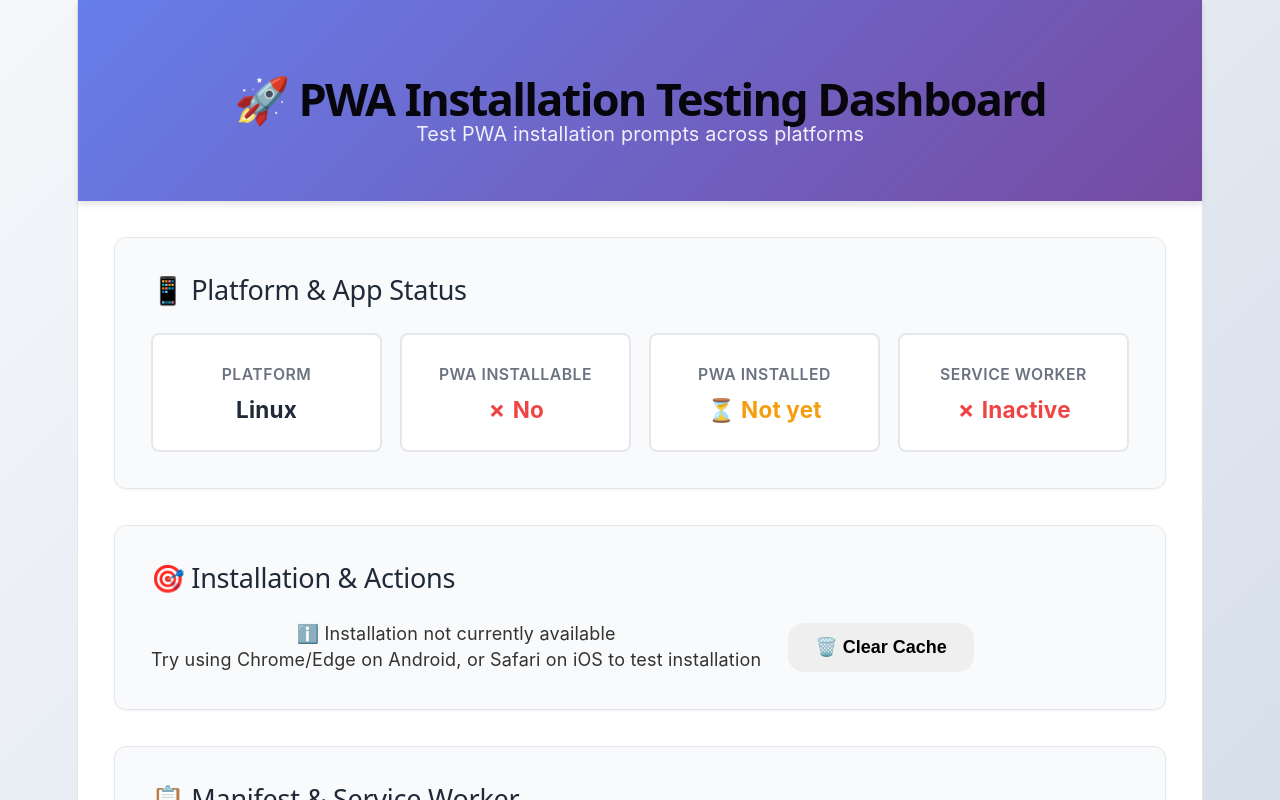
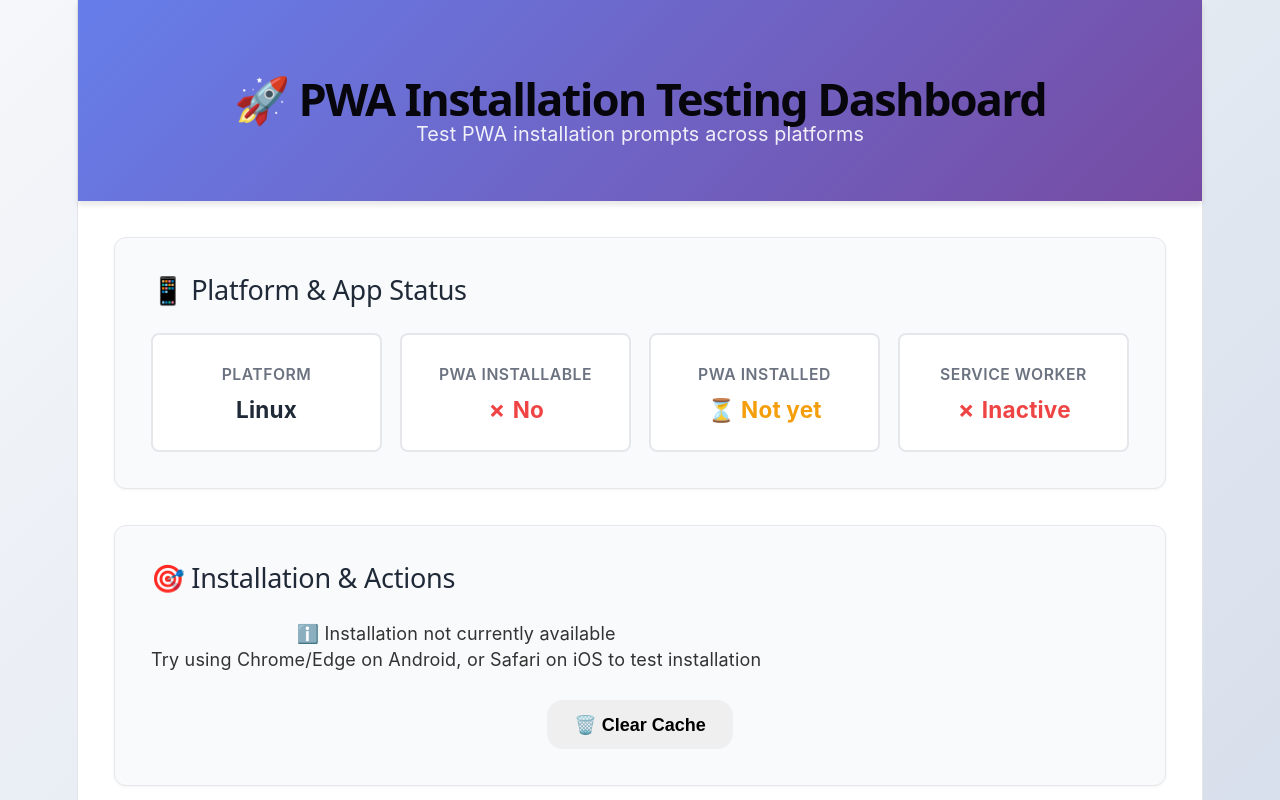
Before and after one commit to echchoi/pwa-install-test, a React (Vite) app: page / in a window 1280 px wide. Shown: the top 800 px of the page. Built offline with nearby package versions, Linux system fonts and the light colour scheme.

Commit message:
Fix button vertical stacking and spacing in iOS Safari

```diff
--- a/src/App.tsx
+++ b/src/App.tsx
@@ -96,9 +96,14 @@ function App() {
               <p>ℹ️ Installation not currently available</p>
               <div>Try using Chrome/Edge on Android, or Safari on iOS to test installation</div>
             </div>
-            <div className="action-buttons">
+            <div className="action-buttons" style={{
+              display: 'flex',
+              flexDirection: 'column',
+              gap: '1.5rem',
+              width: '100%'
+            }}>
               {isIOS && (
-                <>
+                <div style={{width: '100%'}}>
                   <button className="btn btn-primary" onClick={() => setShowIOSModal(true)}>
                     📤 How to Add to Home Screen
                   </button>
@@ -106,9 +111,11 @@ function App() {
                     isOpen={showIOSModal}
                     onClose={() => setShowIOSModal(false)}
                   />
-                </>
+                </div>
               )}
-              <button className="btn" onClick={clearCache}>🗑️ Clear Cache</button>
+              <div style={{width: '100%'}}>
+                <button className="btn" onClick={clearCache}>🗑️ Clear Cache</button>
+              </div>
             </div>
           </div>
         </section>
```
